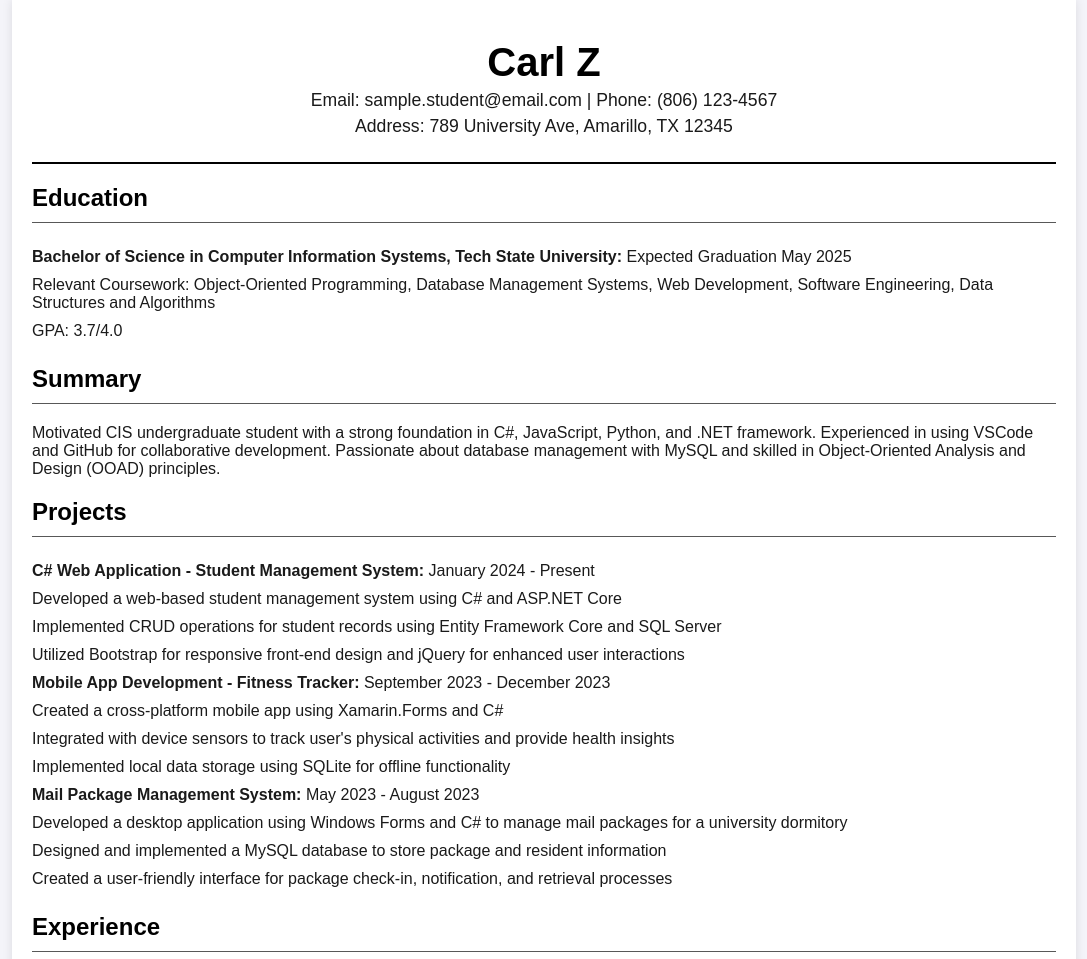
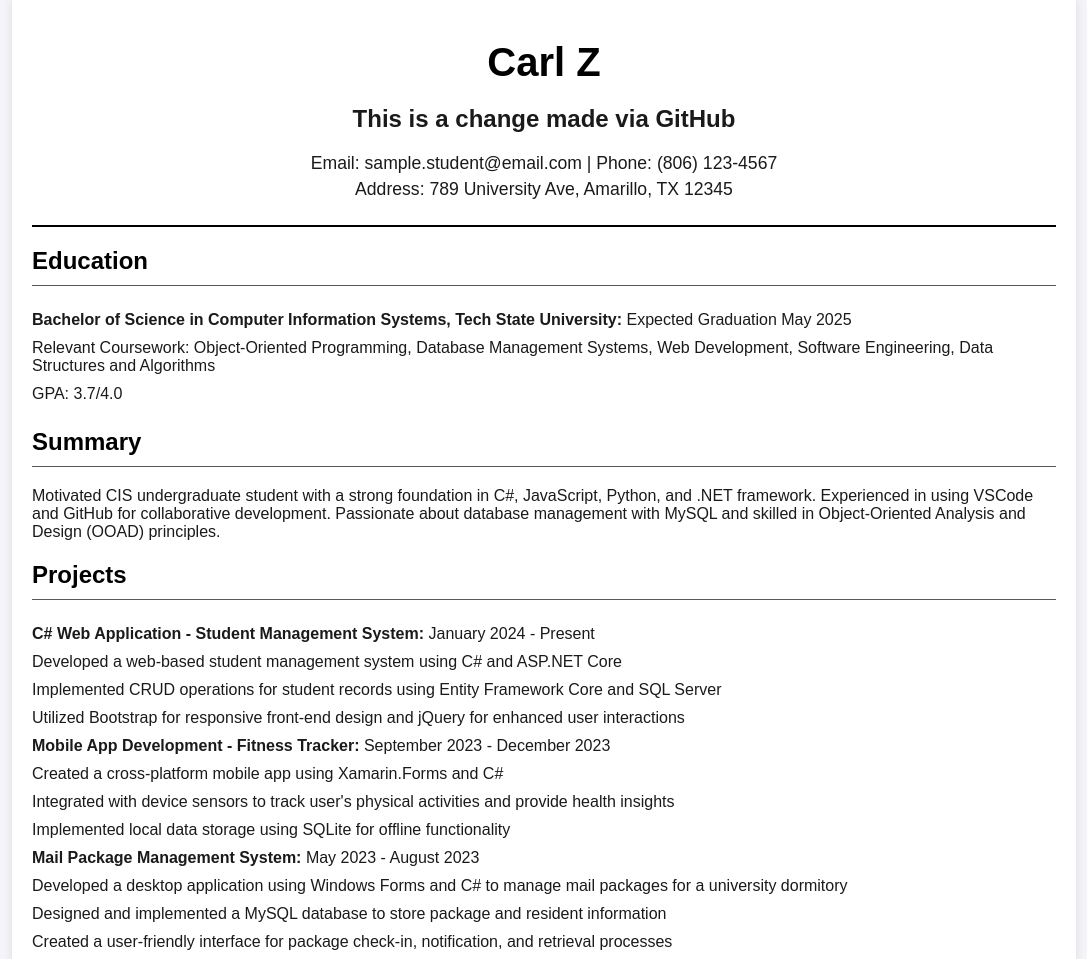
Before and after one commit to zhangchengcarl/myWebsite, a plain HTML site: page index.html in a window 1280 px wide. Shown: the top 959 px of the page, without its empty margins (96-1183 px from the left). Drawn offline with Linux system fonts and the light colour scheme.

Commit message:
Update index.html

```diff
--- a/index.html
+++ b/index.html
@@ -57,6 +57,7 @@
     <div class="container">
         <div class="header">
             <h1>Carl Z</h1>
+            <h2> This is a change made via GitHub</h2>
             <p>Email: sample.student@email.com | Phone: (806) 123-4567</p>
             <p>Address: 789 University Ave, Amarillo, TX 12345</p>
         </div>
```
